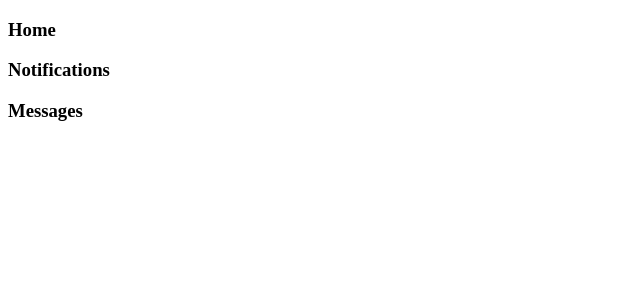
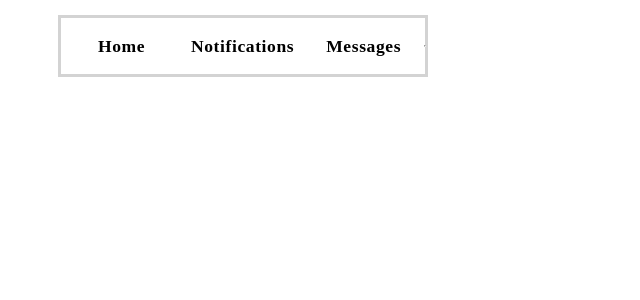
Before and after one commit to step818/mock-social-media-app, a React app: page / in a window 1280 px wide. Shown: the top 300 px of the page, without its empty margins (0-640 px from the left). Built offline with nearby package versions, Linux system fonts and the light colour scheme.

Commit message:
css to the navbar

```diff
--- a/src/components/App.jsx
+++ b/src/components/App.jsx
@@ -3,8 +3,12 @@ import React from "react";
 import NavBar from "./NavBar";
 
 function App() {
+  var appStyles = {
+    marginLeft: '50px',
+    marginTop: '15px',
+  }
   return(
-    <div>
+    <div style={appStyles}>
       <NavBar/>
     </div>
   );
--- a/src/components/NavBar.jsx
+++ b/src/components/NavBar.jsx
@@ -1,11 +1,22 @@
 import React from "react";
 
 function NavBar() {
+  var styling = {
+    border: '3px solid lightgray',
+    display: 'grid',
+    gridTemplateColumns: '1fr 1fr 1fr 1px',
+    width: '30%',
+    letterSpacing: '0.6px',
+    placeItems: 'center',
+    fontSize: '15px',
+    fontFamily: 'Montserrat',
+  }
   return (
-    <div>
+    <div style = {styling}>
       <h3>Home</h3>
       <h3>Notifications</h3>
       <h3>Messages</h3>
+      <hr></hr>
     </div>
   );
 }
```
